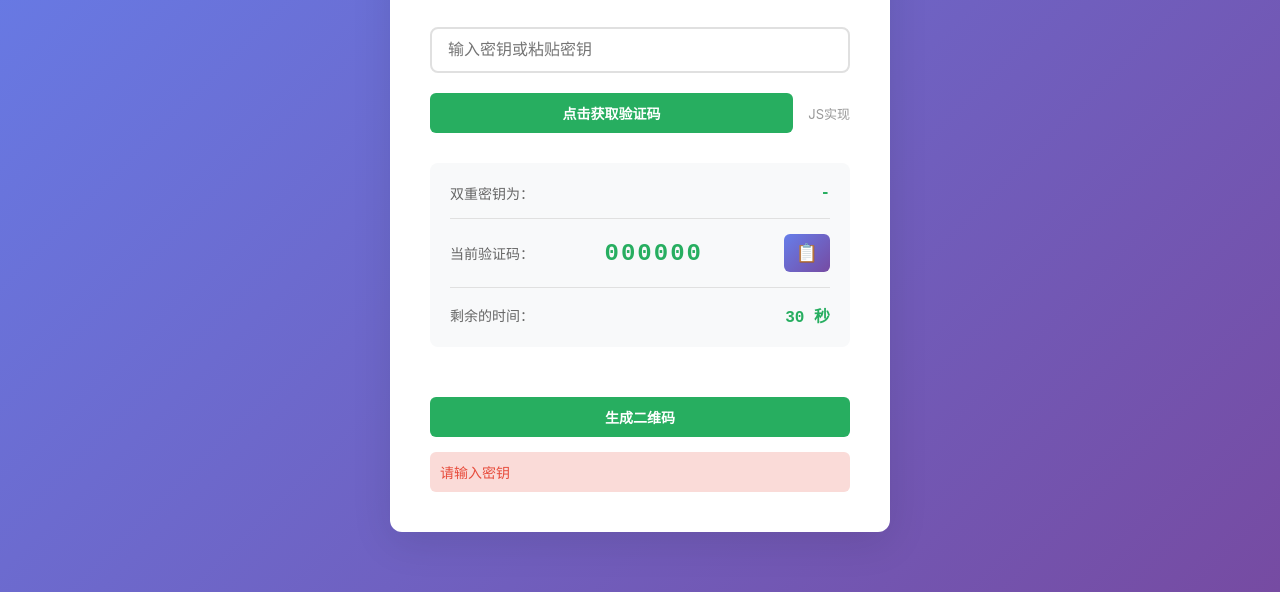
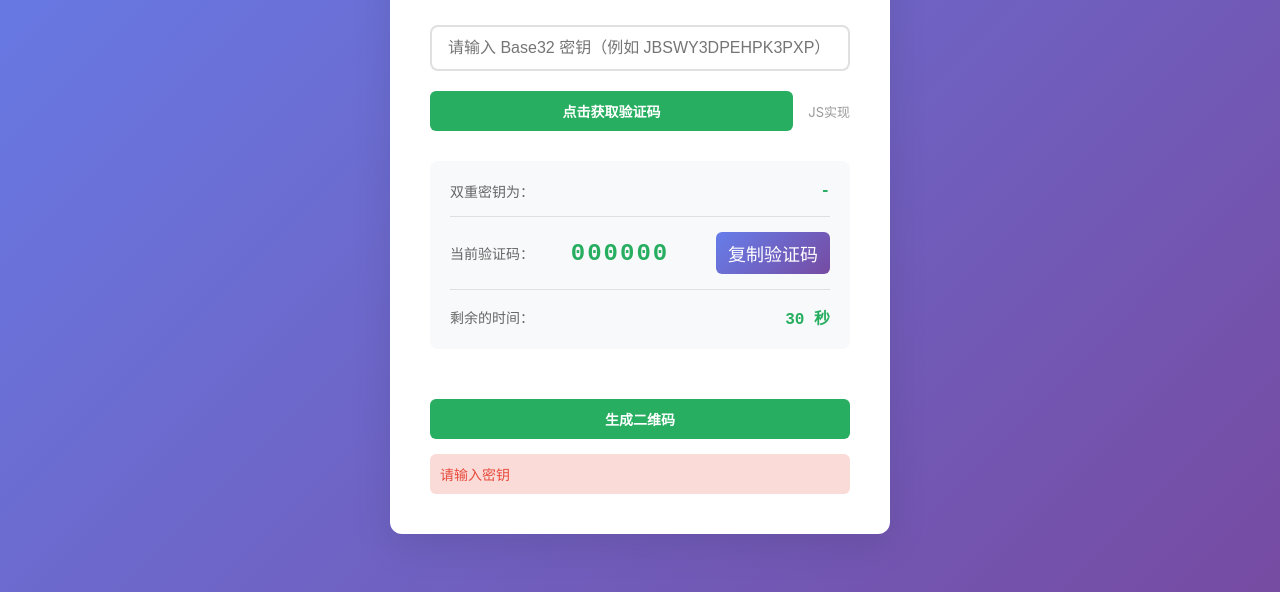
Before and after one commit to zhangyinyuan/2FA, a website: page index.html in a window 1280 px wide. Shown: the part 208-800 px from the top of the page. Drawn offline with Linux system fonts and the light colour scheme.

Commit message:
ui: rename copy button text

```diff
--- a/index.html
+++ b/index.html
@@ -17,7 +17,7 @@
                     type="text"
                     id="secretKey"
                     class="secret-input"
-                    placeholder="输入密钥或粘贴密钥"
+                    placeholder="请输入 Base32 密钥（例如 JBSWY3DPEHPK3PXP）"
                 />
             </div>
 
@@ -35,7 +35,7 @@
                 <div class="info-row">
                     <span class="label">当前验证码：</span>
                     <span id="tokenDisplay" class="value token-large">000000</span>
-                    <button id="copyBtn" class="btn-copy" title="复制验证码">📋</button>
+                    <button id="copyBtn" class="btn-copy" title="复制验证码">复制验证码</button>
                 </div>
 
                 <div class="info-row">
```
